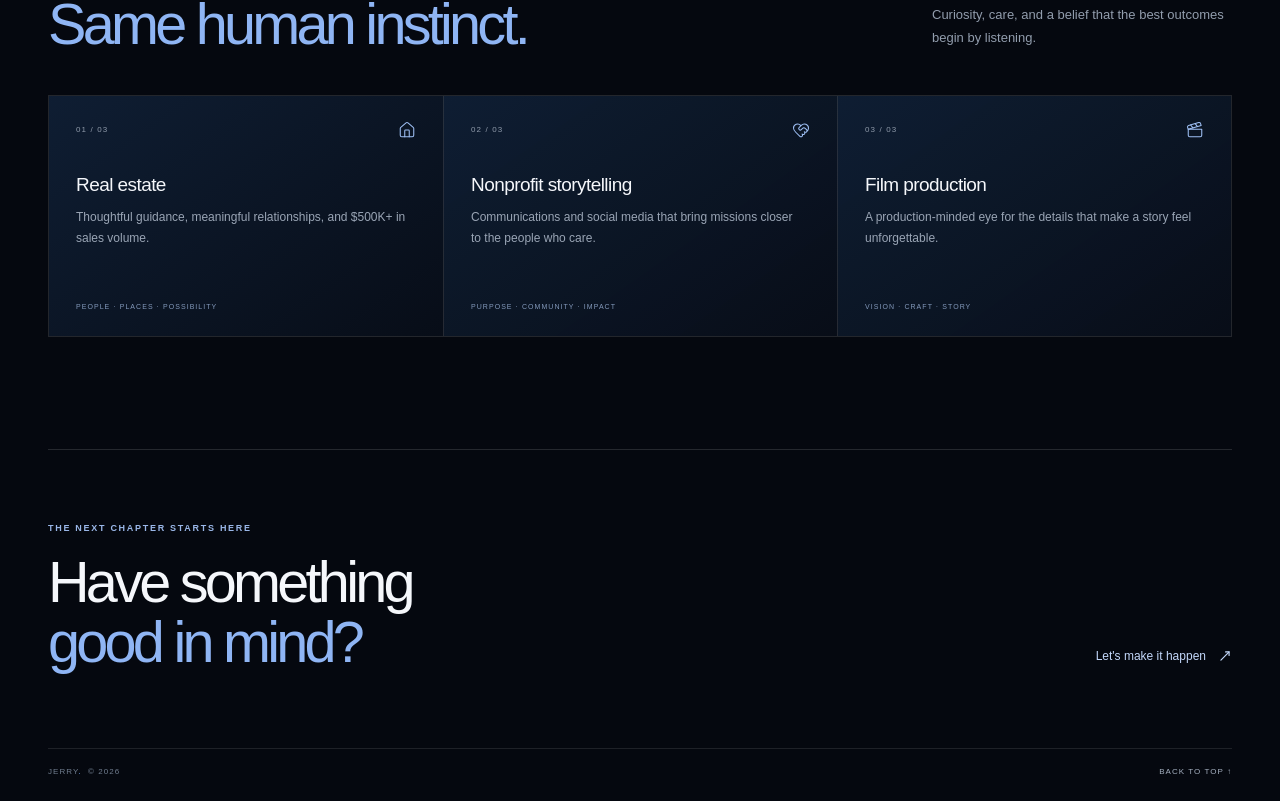
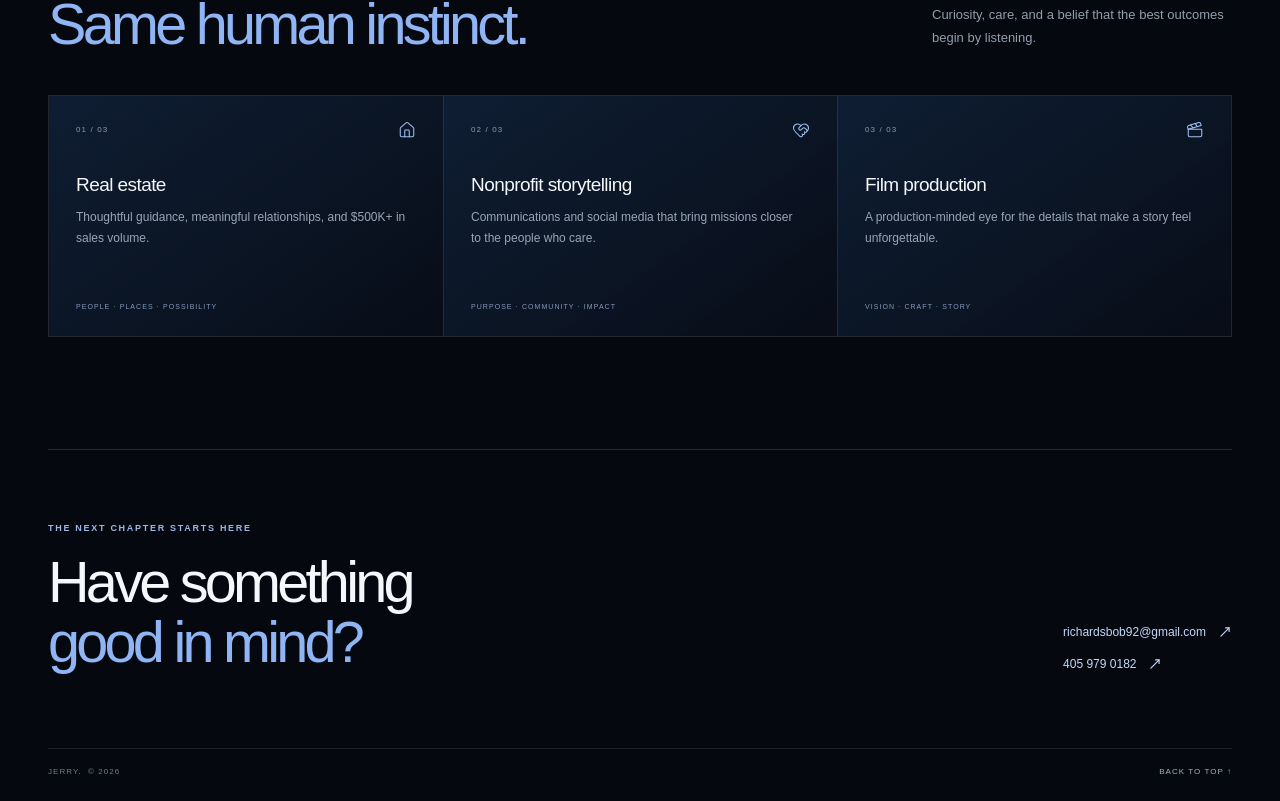
Before and after one commit to JerryHuerta15/portfolio, a Next.js app: page / in a window 1280 px wide. Shown: the part 975-1776 px from the top of the page. Built offline with nearby package versions, Linux system fonts and the light colour scheme.

Commit message:
Add Jerry’s contact details

```diff
--- a/app/globals.css
+++ b/app/globals.css
@@ -290,7 +290,8 @@
 .discipline-tag { margin-top: auto; padding-top: 24px; color: #8399bb; font-size: 7px; letter-spacing: .15em; }
 
 .contact-section { display: grid; grid-template-columns: 1fr auto; align-items: end; gap: 32px; padding: 64px 0 23px; border-top: 1px solid rgb(255 255 255 / 13%); }
-.contact-link { gap: 12px; margin-bottom: 8px; color: #c3d7fa !important; font-size: 12px; }
+.contact-details { display: flex; flex-direction: column; align-items: flex-start; gap: 14px; }
+.contact-link { gap: 12px; margin-bottom: 0; color: #c3d7fa !important; font-size: 12px; }
 .footer-bottom { grid-column: 1 / -1; justify-content: space-between; margin-top: 43px; padding-top: 17px; border-top: 1px solid rgb(255 255 255 / 10%); color: #707d8f; font-size: 8px; letter-spacing: .13em; }
 .footer-bottom a { color: #a5b0c0; }
 
--- a/components/personal-calling-card.tsx
+++ b/components/personal-calling-card.tsx
@@ -100,7 +100,10 @@ export function PersonalCallingCard() {
           <span className="section-kicker">THE NEXT CHAPTER STARTS HERE</span>
           <h2>Have something<br /><span>good in mind?</span></h2>
         </div>
-        <a className="contact-link" href="mailto:hello@yourname.com">Let's make it happen <MoveUpRight aria-hidden="true" /></a>
+        <div className="contact-details">
+          <a className="contact-link" href="mailto:richardsbob92@gmail.com">richardsbob92@gmail.com <MoveUpRight aria-hidden="true" /></a>
+          <a className="contact-link" href="tel:+14059790182">405 979 0182 <MoveUpRight aria-hidden="true" /></a>
+        </div>
         <div className="footer-bottom">          <span>JERRY<span className="wordmark-dot">.</span> &nbsp;© {new Date().getFullYear()}</span>
 <a href="#top">BACK TO TOP ↑</a></div>
       </footer>
```
